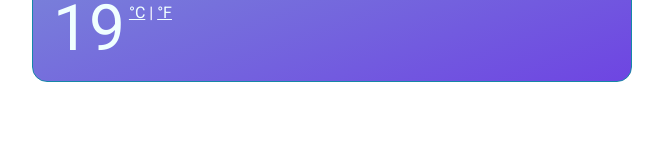
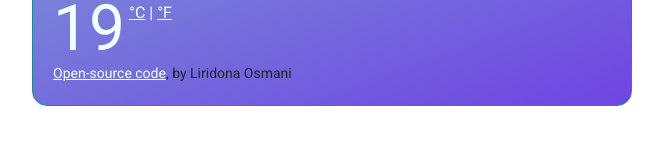
Before and after one commit to lirosm/WeatherApp, a plain HTML site: page index.html in a window 1280 px wide. Shown: the part 466-610 px from the top of the page, without its empty margins (308-971 px from the left). Drawn offline with nearby package versions, Linux system fonts and the light colour scheme; no server answers.

Commit message:
added github link

```diff
--- a/index.html
+++ b/index.html
@@ -92,7 +92,7 @@
           </div>
         </div>
       </div>
-
+<small><a href="https://github.com/lirosm/WeatherApp" target="_blank">Open-source code</a>, by Liridona Osmani</small>
       <script src="src/script.js"></script>
 </body>
 </html>
```
